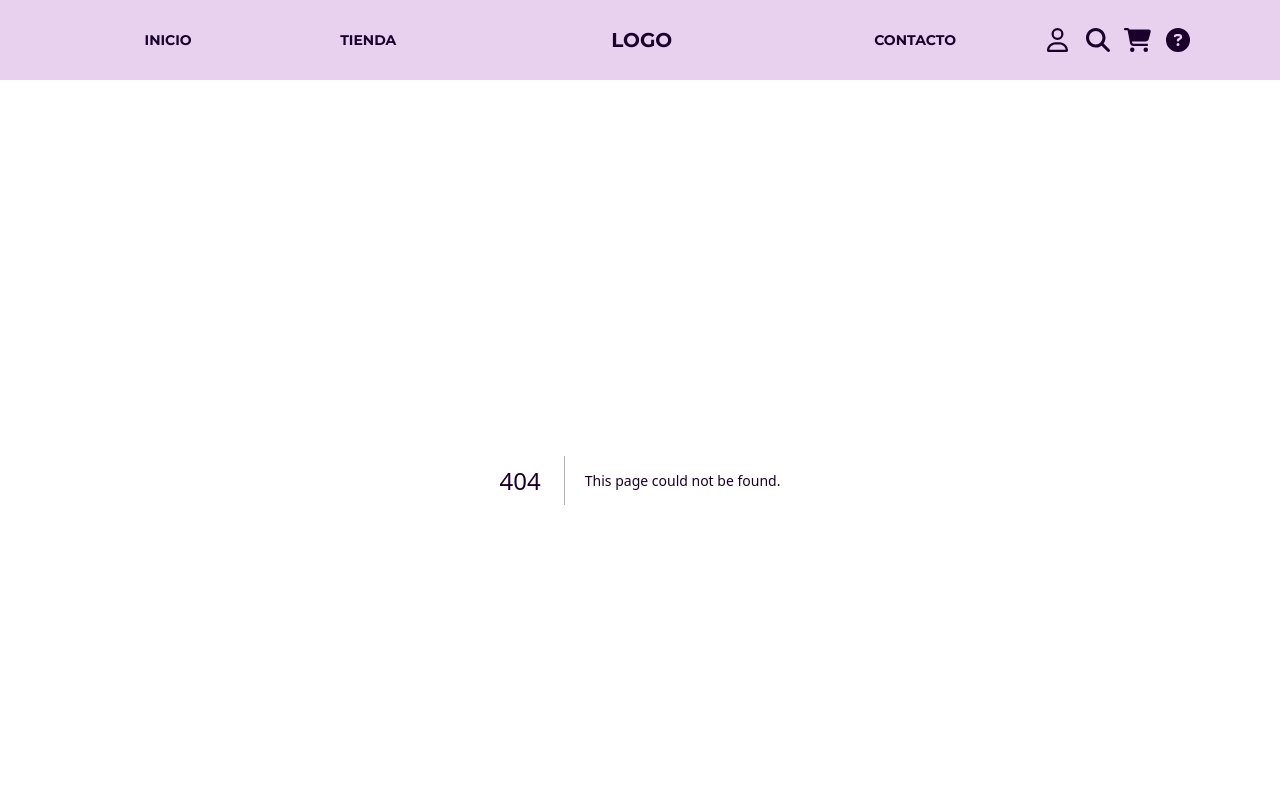
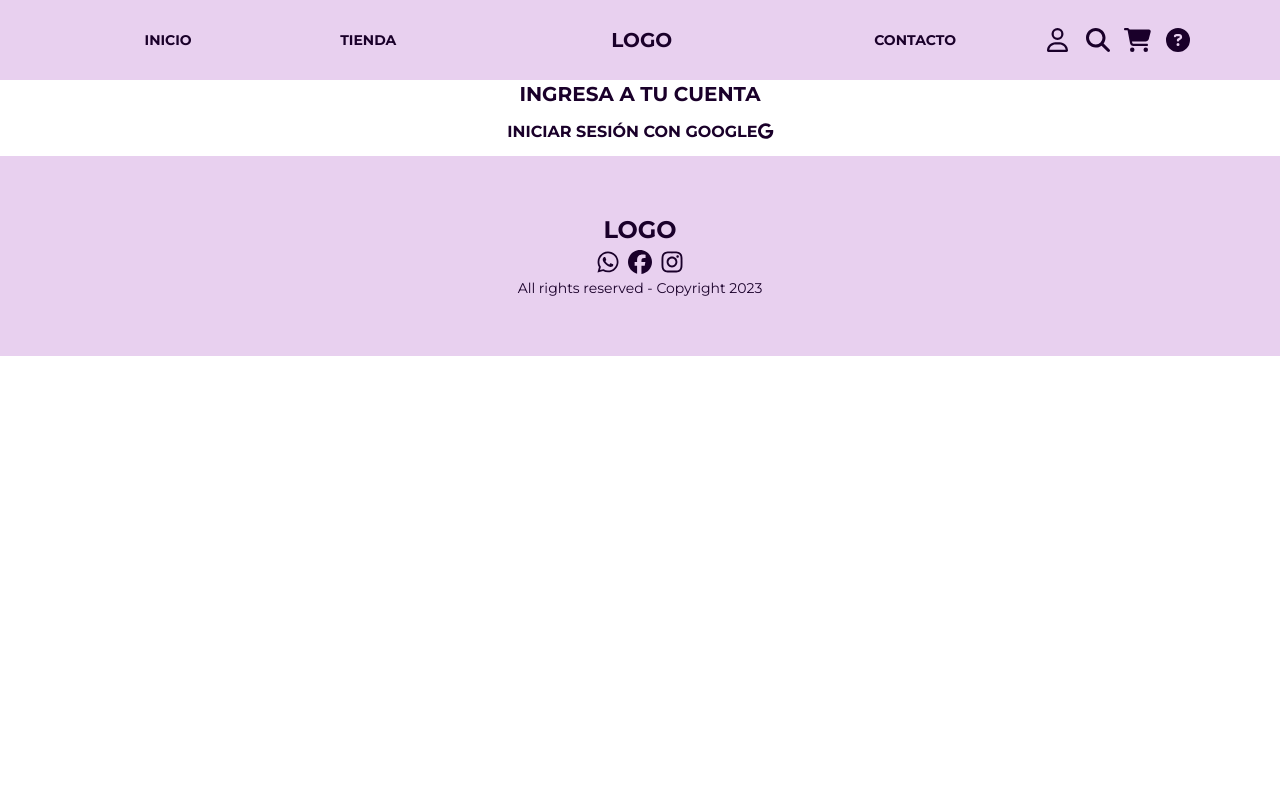
Before and after one commit to RamunnoAJ/braguitas-handmade, a Next.js app: page /login in a window 1280 px wide. Before the commit this address had no page. Shown: the top 800 px of the page. Built offline with nearby package versions, Linux system fonts and the light colour scheme.

Commit message:
add: page structure for the login

```diff
--- /dev/null
+++ b/src/app/login/page.js
@@ -0,0 +1,15 @@
+import { FontAwesomeIcon } from '@fortawesome/react-fontawesome';
+import { faGoogle } from '@fortawesome/free-brands-svg-icons';
+import Button from '../../components/buttons/Button';
+
+export default function Login() {
+  return (
+    <main className='flex flex-col items-center justify-center'>
+      <h1 className='uppercase text-xl font-bold'>Ingresa a tu cuenta</h1>
+      <Button>
+        Iniciar sesión con google
+        <FontAwesomeIcon icon={faGoogle} />
+      </Button>
+    </main>
+  );
+}
--- /dev/null
+++ b/src/components/login/LoginInput.jsx
@@ -0,0 +1,3 @@
+export default function LoginInput() {
+  return <input />;
+}
```
